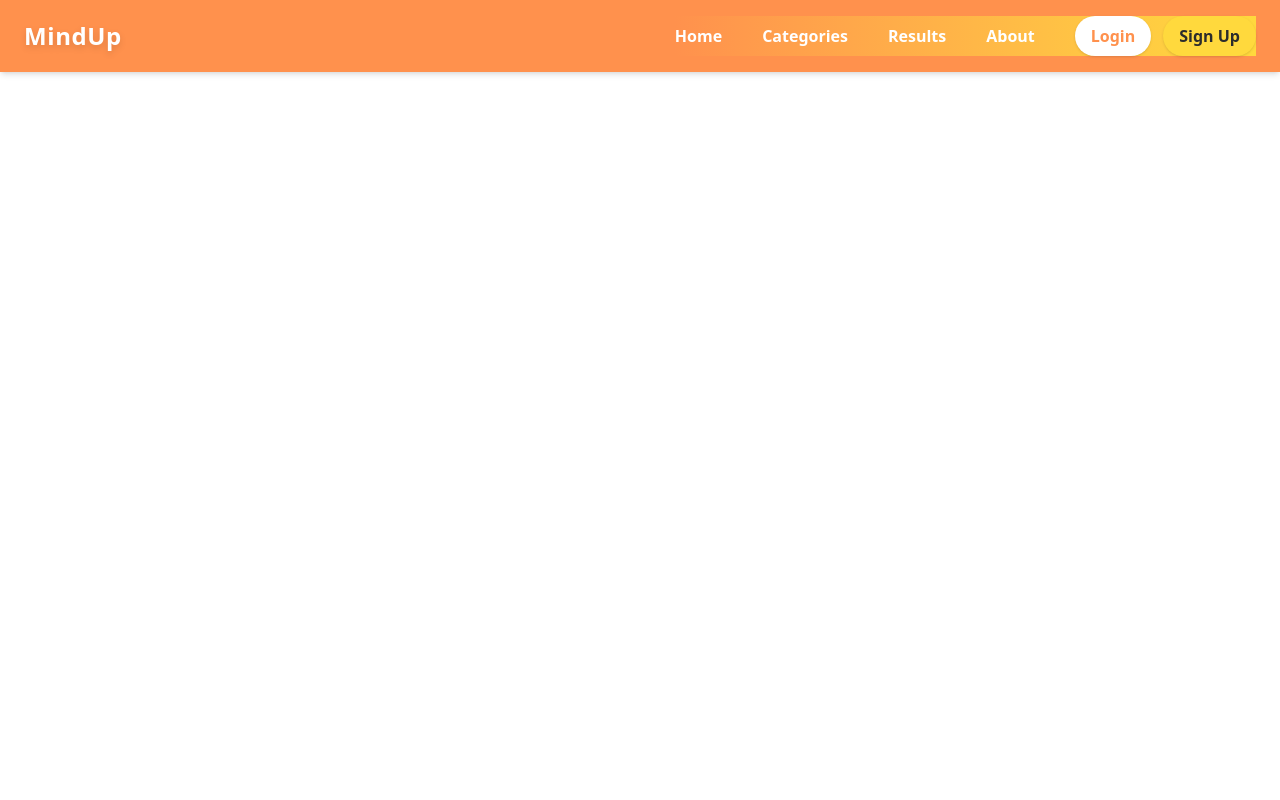
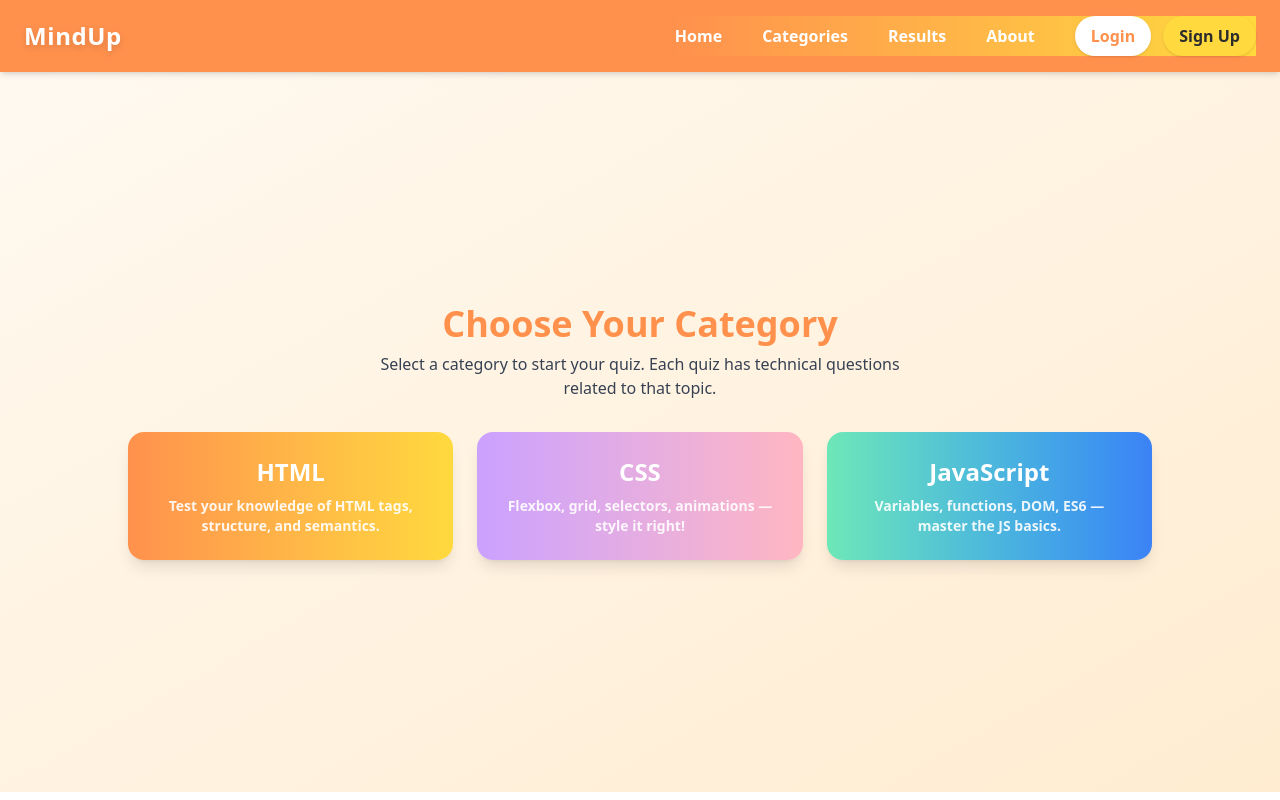
Before and after one commit to shaf-qa25/Quiz_Website, a React (Vite) app in the folder frontend/: page /categories in a window 1280 px wide. Built offline with nearby package versions, Linux system fonts and the light colour scheme.

Commit message:
Created Category Page

```diff
--- a/frontend/src/App.jsx
+++ b/frontend/src/App.jsx
@@ -4,6 +4,7 @@ import Navbar from "./components/Navbar";
 import Home from "./pages/Home";
 import Signup from "./pages/Signup";
 import Login from "./pages/Login";
+import CategoryPage from "./pages/Categories";
 
 function App() {
   return (
@@ -11,6 +12,7 @@ function App() {
       <Navbar />
       <Routes>
         <Route path="/" element={<Home />} />
+        <Route path="/categories" element={<CategoryPage />} />
         <Route path="/signup" element={<Signup />} />
         <Route path="/login" element={<Login />} />
       </Routes>
--- a/frontend/src/pages/Categories.jsx
+++ b/frontend/src/pages/Categories.jsx
@@ -0,0 +1,48 @@
+import React from "react";
+import { useNavigate } from "react-router-dom";
+
+const categories = [
+  {
+    name: "HTML",
+    desc: "Test your knowledge of HTML tags, structure, and semantics.",
+    color: "from-[#FF914D] to-[#FFD93D]",
+  },
+  {
+    name: "CSS",
+    desc: "Flexbox, grid, selectors, animations — style it right!",
+    color: "from-[#CBA1FF] to-[#FFB6C1]",
+  },
+  {
+    name: "JavaScript",
+    desc: "Variables, functions, DOM, ES6 — master the JS basics.",
+    color: "from-[#6EE7B7] to-[#3B82F6]",
+  },
+];
+
+const CategoryPage = () => {
+  const navigate = useNavigate();
+
+  return (
+    <div className="min-h-[90vh] flex flex-col items-center justify-center bg-linear-to-br from-[#FFF9F0] to-[#FFECD1] px-4 py-8">
+      <h1 className="text-4xl font-extrabold text-[#FF914D] mb-2">Choose Your Category</h1>
+      <p className="text-gray-700 mb-8 text-center max-w-xl">
+        Select a category to start your quiz. Each quiz has technical questions related to that topic.
+      </p>
+
+      <div className="grid sm:grid-cols-2 md:grid-cols-3 gap-6 w-full max-w-5xl">
+        {categories.map((cat) => (
+          <button
+            key={cat.name}
+            onClick={() => navigate(`/quiz/${cat.name.toLowerCase()}`)}
+            className={`p-6 rounded-2xl bg-linear-to-r ${cat.color} text-white font-semibold shadow-lg hover:scale-105 transition backdrop-blur-md`}
+          >
+            <h3 className="text-2xl font-bold mb-2">{cat.name}</h3>
+            <p className="text-sm opacity-90">{cat.desc}</p>
+          </button>
+        ))}
+      </div>
+    </div>
+  );
+};
+
+export default CategoryPage;
```
